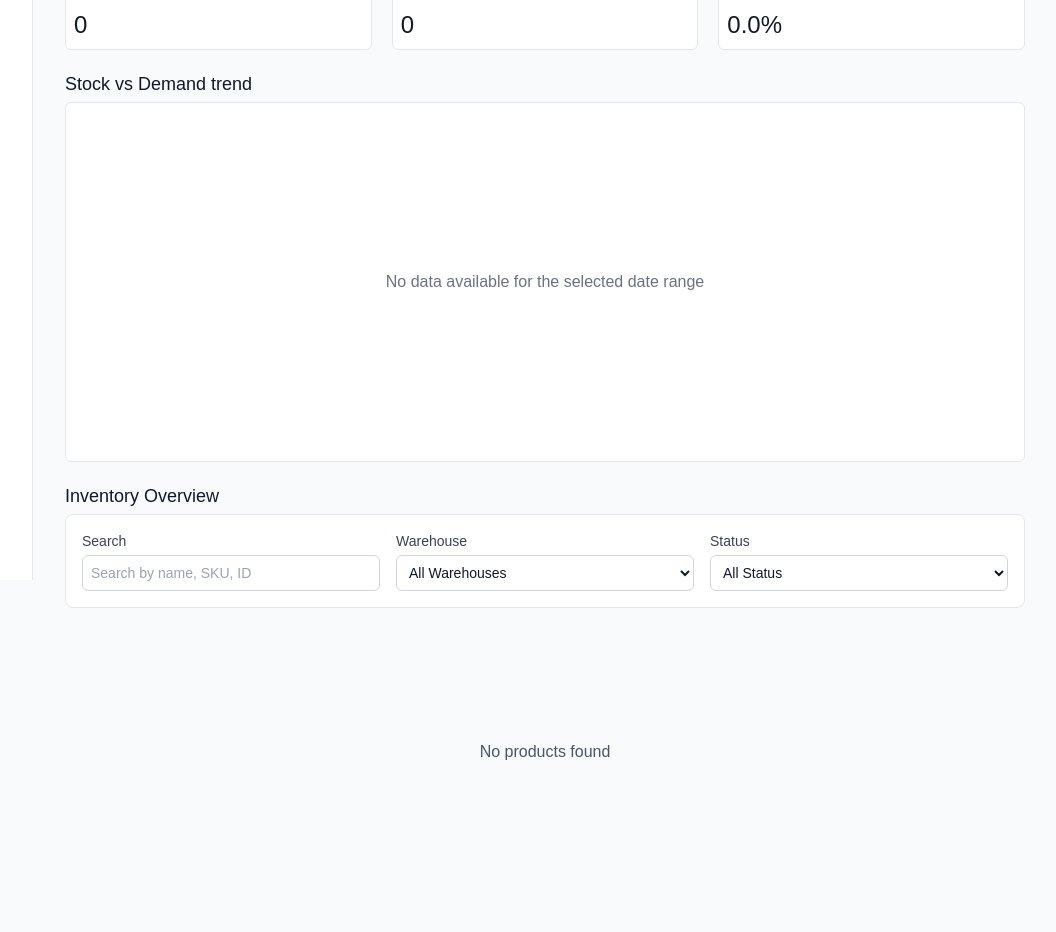
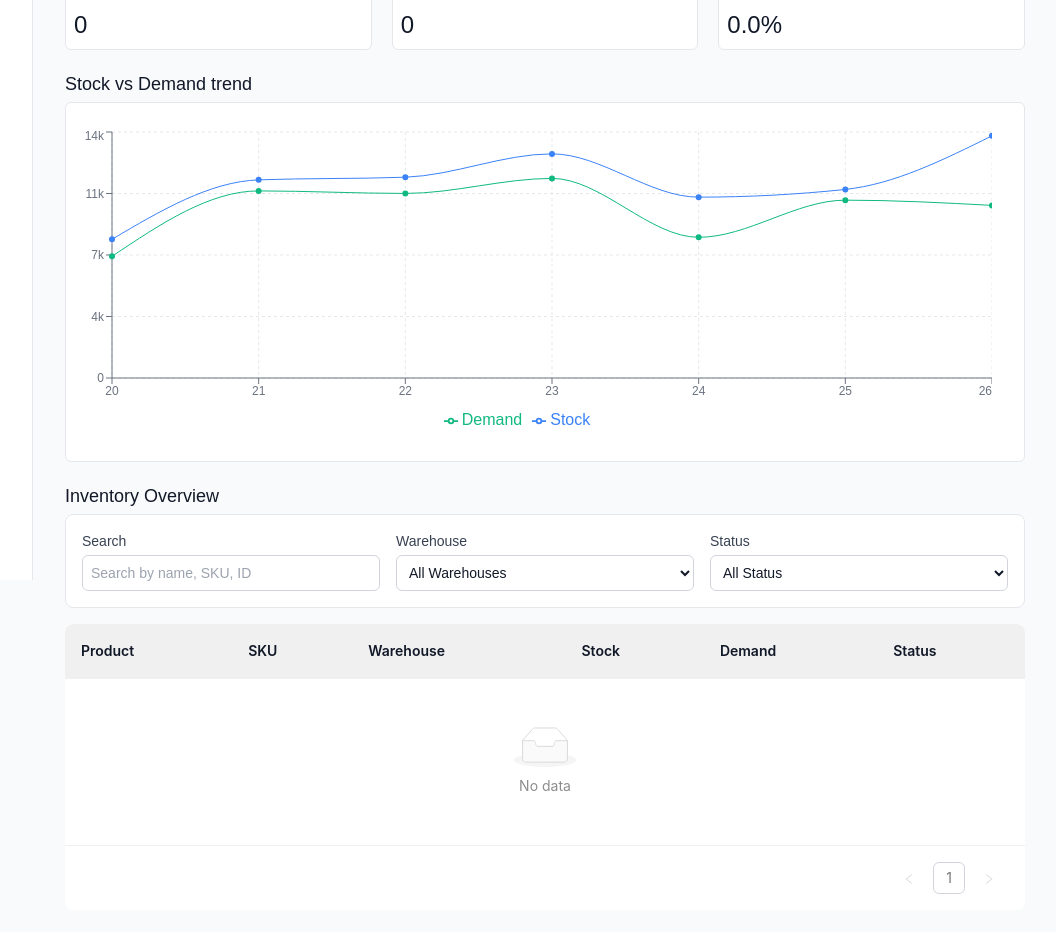
Before and after one commit to Tun95/nuel_supply_sight, a React (Vite) app in the folder frontend_panel/: page / in a window 1280 px wide. Shown: the part 220-1152 px from the top of the page, without its empty margins (223-1279 px from the left). Built offline with nearby package versions, Linux system fonts and the light colour scheme; a web font is replaced by a local one; what @graphql-tools/mock, @graphql-tools/schema would draw is missing.

Commit message:
FEAT: annoying chart data rendering

```diff
--- a/frontend_panel/src/common/navbar/Navbar.tsx
+++ b/frontend_panel/src/common/navbar/Navbar.tsx
@@ -50,7 +50,10 @@ function Navbar() {
             {dateRanges.map((range) => (
               <button
                 key={range.id}
-                onClick={() => setSelectedDateRange(range.id)}
+                onClick={() => {
+                  console.log("Setting date range to:", range.id);
+                  setSelectedDateRange(range.id);
+                }}
                 className={`px-3 py-1.5 rounded-md text-sm font-medium transition-colors ${
                   selectedDateRange === range.id
                     ? "bg-accent-500 text-white"
@@ -86,7 +89,10 @@ function Navbar() {
           <div className="max-900px:flex hidden items-center gap-1 mr-2">
             <select
               value={selectedDateRange}
-              onChange={(e) => setSelectedDateRange(e.target.value)}
+              onChange={(e) => {
+                console.log("Select changed to:", e.target.value);
+                setSelectedDateRange(e.target.value);
+              }}
               className="bg-gray-100 dark:bg-gray-700 outline-none text-gray-700 dark:text-gray-300 text-sm rounded-md px-2 py-1.5 border-none"
             >
               {dateRanges.map((range) => (
--- a/frontend_panel/src/components/dashboard/Dashboard.tsx
+++ b/frontend_panel/src/components/dashboard/Dashboard.tsx
@@ -8,6 +8,7 @@ import {
   calculateFillRate,
   calculateTotalDemand,
   calculateTotalStock,
+  generateRecentKpiData,
 } from "../../utilities/utils/Utils";
 import { KPI, Product } from "../../types/data/datatype";
 import FilterBox from "./filters/FilterBox";
@@ -32,7 +33,6 @@ function Dashboard() {
   } = useQuery<ProductsQueryData>(GET_PRODUCTS);
   const {
     data: kpisData,
-    loading: kpisLoading,
     error: kpisError,
   } = useQuery<KPIsQueryData>(GET_KPIS, {
     variables: { range: selectedDateRange },
@@ -58,13 +58,6 @@ function Dashboard() {
       setProducts(productsData.products);
     }
   }, [productsData]);
-
-  // Update KPI chart data when data is fetched
-  useEffect(() => {
-    if (kpisData) {
-      setKpiChartData(kpisData.kpis);
-    }
-  }, [kpisData]);
 
   // Calculate KPIs when products change
   useEffect(() => {
@@ -116,8 +109,30 @@ function Dashboard() {
     setCurrentPage(1);
   }, [searchFilter, warehouseFilter, statusFilter]);
 
+  // In Dashboard.tsx
+  useEffect(() => {
+    if (kpisData) {
+      // If we got data from the server, use it
+      setKpiChartData(kpisData.kpis);
+    } else {
+      // Fallback: generate data client-side based on selectedDateRange
+      let days = 7;
+      if (selectedDateRange === "14d") days = 14;
+      if (selectedDateRange === "30d") days = 30;
+
+      const generatedData = generateRecentKpiData(days);
+      setKpiChartData(generatedData);
+      console.log("KPIDATA AFTER:", kpiChartData)
+    }
+  }, [kpisData, selectedDateRange]);
+
+  // Also log when the date range changes
+  useEffect(() => {
+    console.log("Date range changed to:", selectedDateRange);
+  }, [selectedDateRange]);
+
   // Combined loading state
-  const loading = productsLoading || kpisLoading;
+  const loading = productsLoading;
 
   // Handle errors
   if (productsError) {
--- a/frontend_panel/src/components/dashboard/table/Table.tsx
+++ b/frontend_panel/src/components/dashboard/table/Table.tsx
@@ -51,15 +51,15 @@ function TableComponent({
     );
   }
 
-  if (products.length === 0) {
-    return (
-      <div className="flex items-center justify-center h-64">
-        <div className="text-gray-600 dark:text-gray-400">
-          No products found
-        </div>
-      </div>
-    );
-  }
+  // if (products.length === 0) {
+  //   return (
+  //     <div className="flex items-center justify-center h-64">
+  //       <div className="text-gray-600 dark:text-gray-400">
+  //         No products found
+  //       </div>
+  //     </div>
+  //   );
+  // }
 
   return (
     <>
--- a/frontend_panel/src/components/dashboard/table/tableviews/TableViews.tsx
+++ b/frontend_panel/src/components/dashboard/table/tableviews/TableViews.tsx
@@ -74,6 +74,7 @@ export const DesktopTableView = ({
   return (
     <Table<Product>
       dataSource={data}
+      rowKey="id"
       className={`w-full ${theme === "dark" ? "dark-table" : ""}`}
       pagination={false}
       rowClassName={(record) => {
--- a/frontend_panel/src/graphql/mocks.ts
+++ b/frontend_panel/src/graphql/mocks.ts
@@ -1,3 +1,4 @@
+// src/graphql/mocks.ts
 import { mockProducts, mockWarehouses } from "../data/data";
 import { generateRecentKpiData } from "../utilities/utils/Utils";
 import { Product } from "../types/data/datatype";
@@ -6,19 +7,20 @@ export const mocks = {
   Query: {
     products: () => mockProducts,
     warehouses: () => mockWarehouses,
-    kpis: (_: unknown, { range }: { range: string }) => {
-      let days = 7; // default to 7 days
-      if (range === "14d") days = 14;
-      if (range === "30d") days = 30;
-
+    // Alternative fix for the kpis resolver
+    kpis: (_: unknown, args: { range: string }) => {
+      const range = args?.range || "7d";
+      console.log("Received range:", args?.range);
+      const days = parseInt(range.replace("d", ""), 10);
       return generateRecentKpiData(days);
     },
   },
   Mutation: {
     updateDemand: (
       _: unknown,
-      { productId, newDemand }: { productId: string; newDemand: number }
+      args: { productId: string; newDemand: number }
     ) => {
+      const { productId, newDemand } = args;
       const productIndex = mockProducts.findIndex((p) => p.id === productId);
       if (productIndex === -1) {
         throw new Error("Product not found");
@@ -29,18 +31,15 @@ export const mocks = {
     },
     transferStock: (
       _: unknown,
-      {
-        productId,
-        sourceWarehouse,
-        destinationWarehouse,
-        quantity,
-      }: {
+      args: {
         productId: string;
         sourceWarehouse: string;
         destinationWarehouse: string;
         quantity: number;
       }
     ) => {
+      const { productId, sourceWarehouse, destinationWarehouse, quantity } =
+        args;
       const productIndex = mockProducts.findIndex(
         (p) => p.id === productId && p.warehouse === sourceWarehouse
       );
--- a/frontend_panel/src/types/graphql/graphql.ts
+++ b/frontend_panel/src/types/graphql/graphql.ts
@@ -12,6 +12,10 @@ export interface ProductGQL {
   warehouse: string;
   stock: number;
   demand: number;
+}
+
+export interface KpisArgs {
+  range?: string;
 }
 
 export interface KPIGQL {
--- a/frontend_panel/src/utilities/utils/Utils.tsx
+++ b/frontend_panel/src/utilities/utils/Utils.tsx
@@ -70,19 +70,30 @@ export const calculateFillRate = (products: Product[]): number => {
 };
 
 // GENERATE RECENT KPI DATA FOR THE PAST 'n' DAYS
-export const generateRecentKpiData = (days: number = 30): KPI[] => {
+export const generateRecentKpiData = (days: number = 7): KPI[] => {
   const data: KPI[] = [];
+  const today = new Date();
 
-  for (let i = days; i >= 0; i--) {
-    const date = new Date(Date.now() - i * 24 * 60 * 60 * 1000);
-    const dateStr = date.toISOString().split("T")[0];
+  // Clear time part to avoid timezone issues
+  today.setHours(0, 0, 0, 0);
 
-    // Generate some realistic-looking data
-    const stock = 10000 + Math.floor(Math.random() * 3000);
-    const demand = 8000 + Math.floor(Math.random() * 4000);
+  // Generate data for the specified number of days
+  for (let i = days - 1; i >= 0; i--) {
+    const date = new Date(today);
+    date.setDate(today.getDate() - i);
+
+    const dateStr = date.toISOString().split('T')[0];
+
+    // Generate data with some randomness and trend
+    const randomFactor = 0.8 + Math.random() * 0.4; // 0.8 to 1.2
+    const trend = 1 + ((days - 1 - i) / days) * 0.3; // Increase over time
+
+    const stock = Math.floor((9000 + Math.random() * 2000) * randomFactor * trend);
+    const demand = Math.floor((7000 + Math.random() * 3000) * randomFactor * trend);
 
     data.push({ date: dateStr, stock, demand });
   }
 
+  console.log(`Generated ${data.length} days of KPI data for ${days} day request`);
   return data;
 };
```
